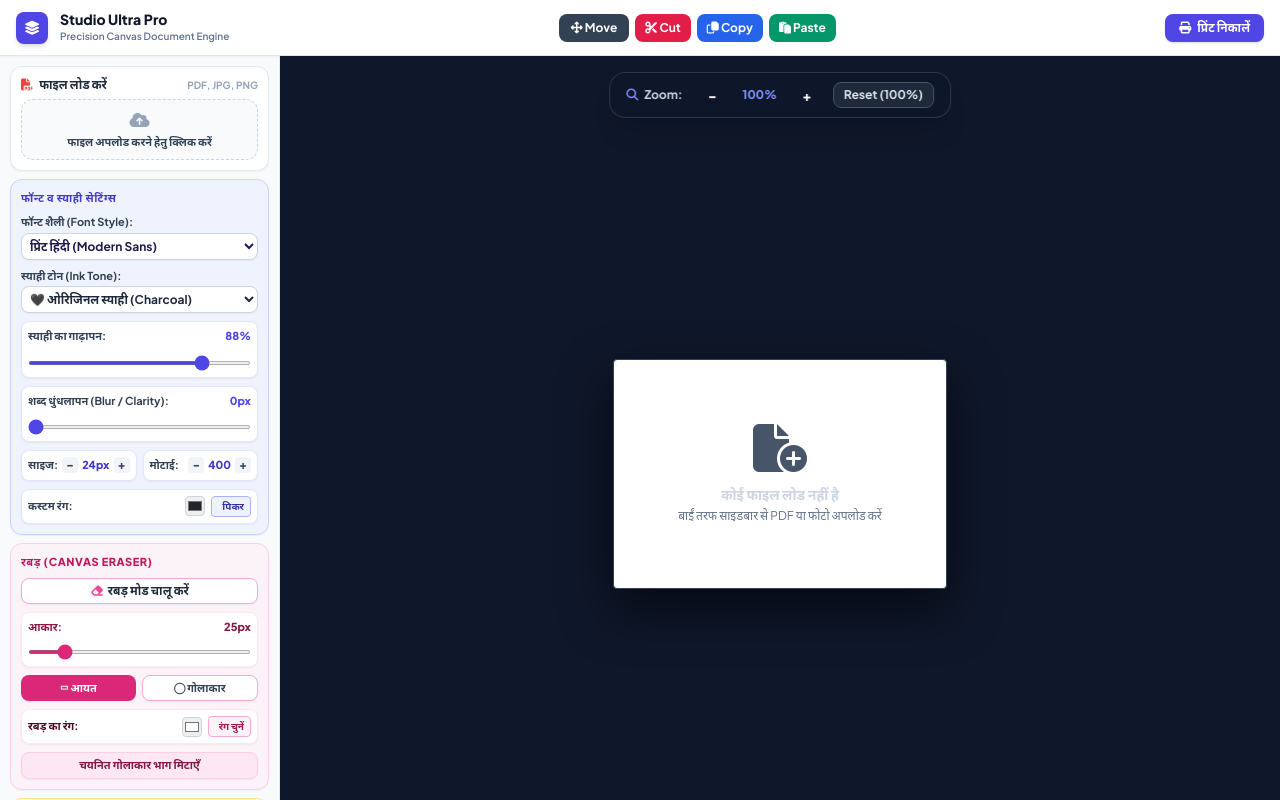
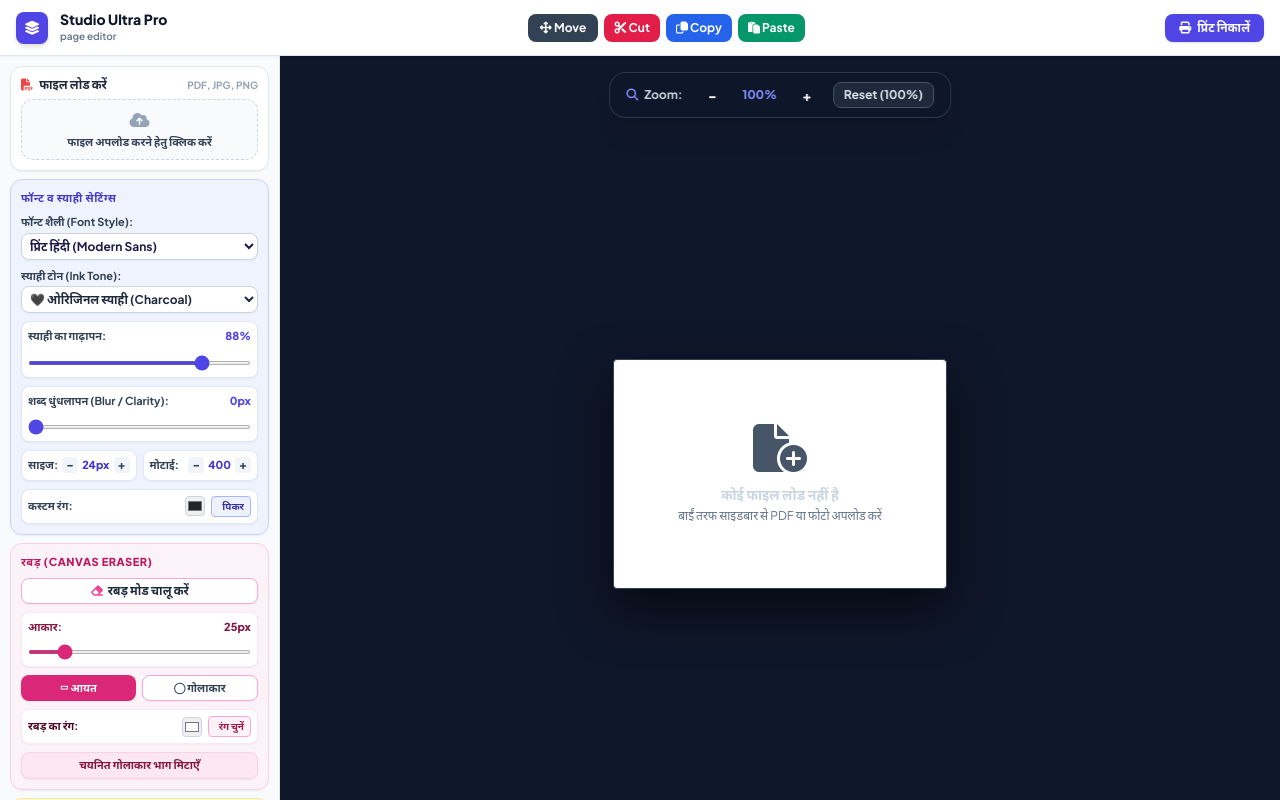
Before and after one commit to gmawakot-png/page-editor, a plain HTML site: page index.html in a window 1280 px wide. Drawn offline with nearby package versions, Linux system fonts and the light colour scheme; a script that the page names is missing; some icons are missing.

Commit message:
Update index.html

```diff
--- a/index.html
+++ b/index.html
@@ -303,7 +303,7 @@
             </div>
             <div>
                 <h1 class="text-sm font-extrabold text-slate-900 leading-tight">Studio Ultra Pro</h1>
-                <p class="text-[10px] font-semibold text-slate-500">Precision Canvas Document Engine</p>
+                <p class="text-[10px] font-semibold text-slate-500">page editor</p>
             </div>
         </div>
 
```
